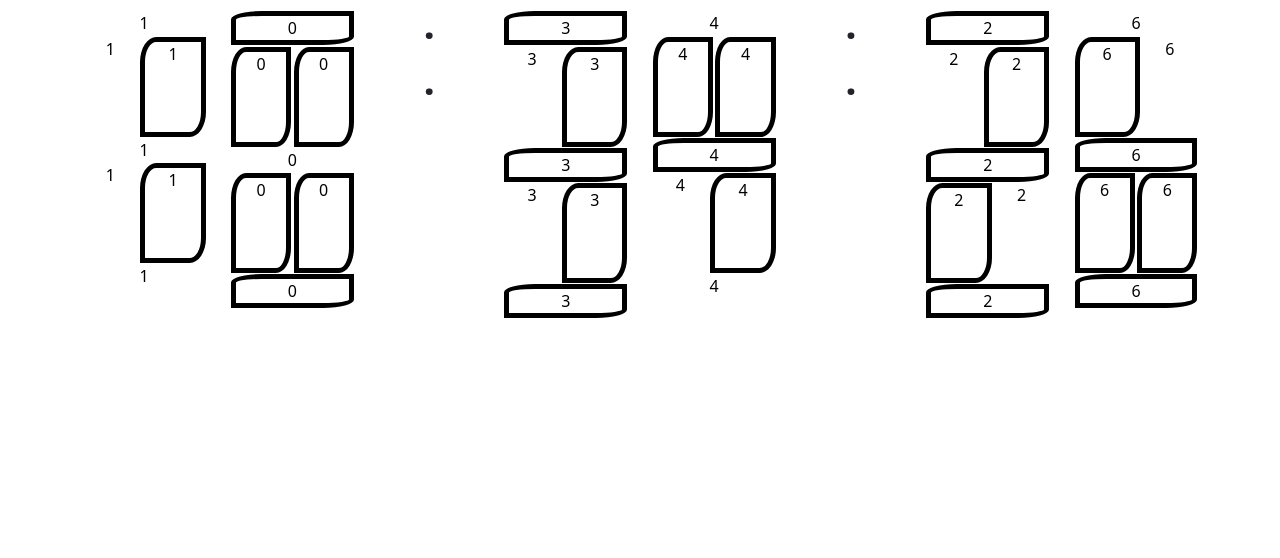
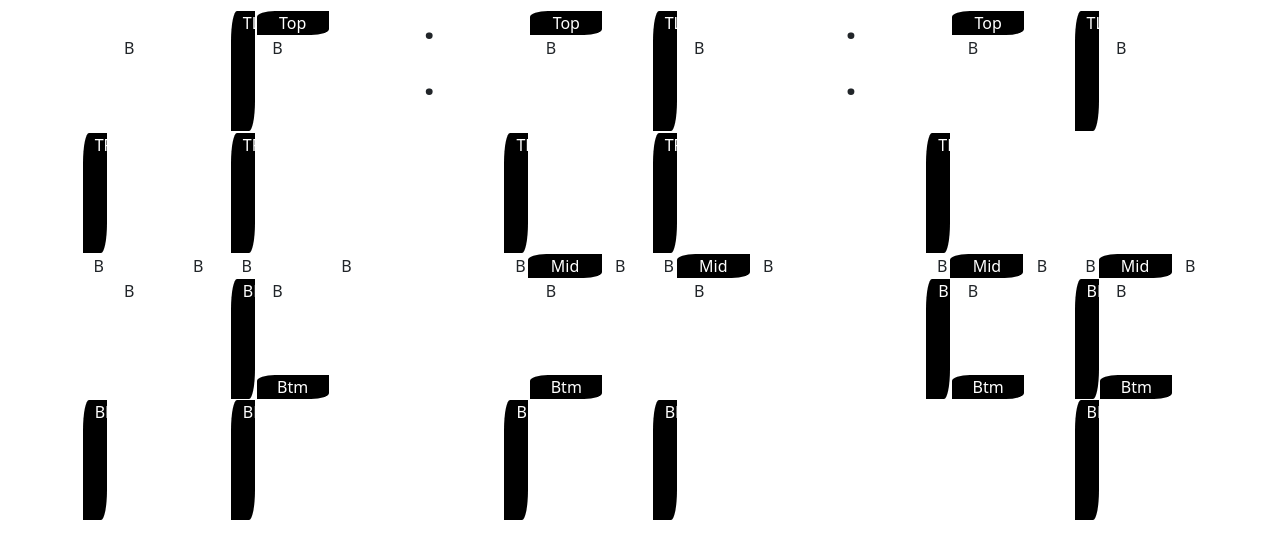
Before and after one commit to mike881205/digital_clock, a React (Create React App) app: page / in a window 1280 px wide. Shown: the top 558 px of the page. Built offline with nearby package versions, Linux system fonts and the light colour scheme.

Commit message:
updated grid layout and stlying

```diff
--- a/src/components/NumBox/index.js
+++ b/src/components/NumBox/index.js
@@ -8,22 +8,34 @@ const NumBox = ({ num, numObj }) => {
 
     return (
         <Col style={{ margin: '1%' }}>
-            <Row >
-                <Col className="horizontal" style={!top ? { border: 'none' } : { borderTopColor: 'black', borderStyle: 'solid', borderWidth: 'thick' }}>{num}</Col>
+            <Row>
+                <Col className="line" id="vertical" xs={1} style={!topLeft ? { backgroundColor: 'none' } : { backgroundColor: 'black' }}>TL</Col>
+                <Col xs md={7}>
+                    <Row>
+                        <Col className="line" id="horizontal" style={!top ? { backgroundColor: 'none' } : { backgroundColor: 'black' }}>Top</Col>
+                    </Row>
+                    <Row>
+                        <Col id="blank" xs md={7}>B</Col>
+                    </Row>
+                </Col>
+                <Col className="line" id="vertical" xs={1} style={!topRight ? { backgroundColor: 'none' } : { backgroundColor: 'black' }}>TR</Col>
             </Row>
-            <Row >
-                <Col className="vertical" style={!topLeft ? { border: 'none' } : { borderLeftColor: 'black', borderStyle: 'solid', borderWidth: 'thick' }}>{num}</Col>
-                <Col className="vertical" style={!topRight ? { border: 'none' } : { borderRightColor: 'black', borderStyle: 'solid', borderWidth: 'thick' }}>{num}</Col>
+            <Row>
+                <Col xs={1}>B</Col>
+                <Col className="line" id="horizontal" xs md={7} style={!middle ? { backgroundColor: 'none' } : { backgroundColor: 'black' }}>Mid</Col>
+                <Col xs={1}>B</Col>
             </Row>
-            <Row >
-                <Col className="horizontal" style={!middle ? { border: 'none' } : { borderTopColor: 'black', borderStyle: 'solid', borderWidth: 'thick' }}>{num}</Col>
-            </Row>
-            <Row >
-                <Col className="vertical" style={!bottomLeft ? { border: 'none' } : { borderLeftColor: 'black', borderStyle: 'solid', borderWidth: 'thick' }}>{num}</Col>
-                <Col className="vertical" style={!bottomRight ? { border: 'none' } : { borderRightColor: 'black', borderStyle: 'solid', borderWidth: 'thick' }}>{num}</Col>
-            </Row>
-            <Row >
-                <Col className="horizontal" style={!bottom ? { border: 'none' } : { borderBottomColor: 'black', borderStyle: 'solid', borderWidth: 'thick' }}>{num}</Col>
+            <Row>
+                <Col className="line" id="vertical" xs={1} style={!bottomLeft ? { backgroundColor: 'none' } : { backgroundColor: 'black' }}>BL</Col>
+                <Col xs md={7}>
+                    <Row>
+                        <Col id="blank" xs md={7}>B</Col>
+                    </Row>
+                    <Row>
+                        <Col className="line" id="horizontal" style={!bottom ? { backgroundColor: 'none' } : { backgroundColor: 'black' }}>Btm</Col>
+                    </Row>
+                </Col>
+                <Col className="line" id="vertical" xs={1} style={!bottomRight ? { backgroundColor: 'none' } : { backgroundColor: 'black' }}>BR</Col>
             </Row>
         </Col>
     );
--- a/src/components/NumBox/style.css
+++ b/src/components/NumBox/style.css
@@ -1,14 +1,14 @@
-.horizontal {
-    color: black;
+.line {
+    color: white;
     border-top-left-radius: 25%;
     border-bottom-right-radius: 25%;
     margin: 1%;
 }
 
-.vertical {
-    color: black;
-    border-top-left-radius: 25%;
-    border-bottom-right-radius: 25%;
-    margin: 1%;
-    height: 100px;
+#vertical {
+    height: 15vh;
 }
+
+#blank {
+    height: 12vh;
+}
```
